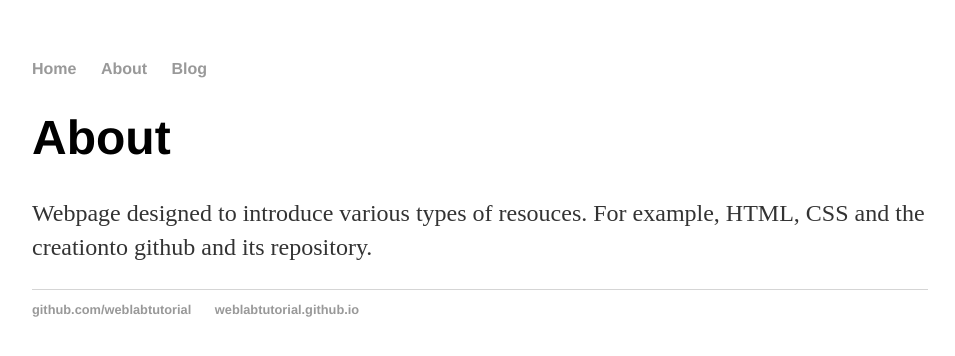
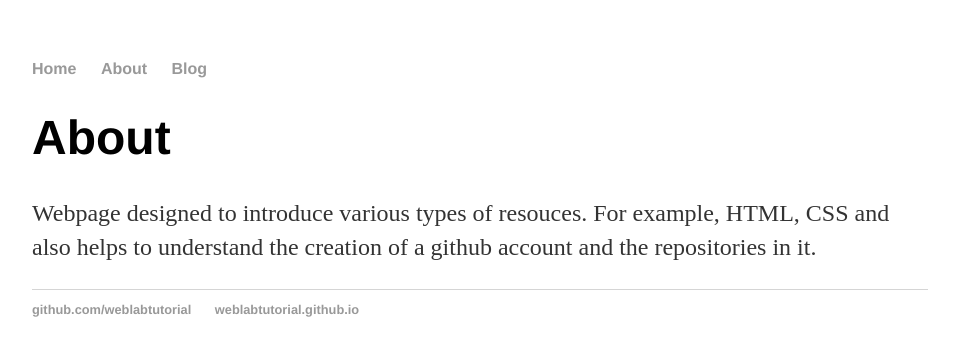
Before and after one commit to ZainabKJ/ZainabKJ.github.io, a Jekyll site: the page built from about.html, in a window 1280 px wide. Shown: the top 356 px of the page, without its empty margins (160-1115 px from the left). Built offline with Jekyll 4.4.1, drawn with Linux system fonts in a browser that asks for light colours.

Commit message:
Update about.html
About page

```diff
--- a/about.html
+++ b/about.html
@@ -4,5 +4,5 @@ title: About
 ---
 <div class="abt">
   <h1>About</h1>
-  <p>Webpage designed to introduce various types of resouces. For example, HTML, CSS and the creationto github and its repository.</p>
+  <p>Webpage designed to introduce various types of resouces. For example, HTML, CSS and also helps to understand the creation of a github account and the repositories in it.</p>
 </div>
```
